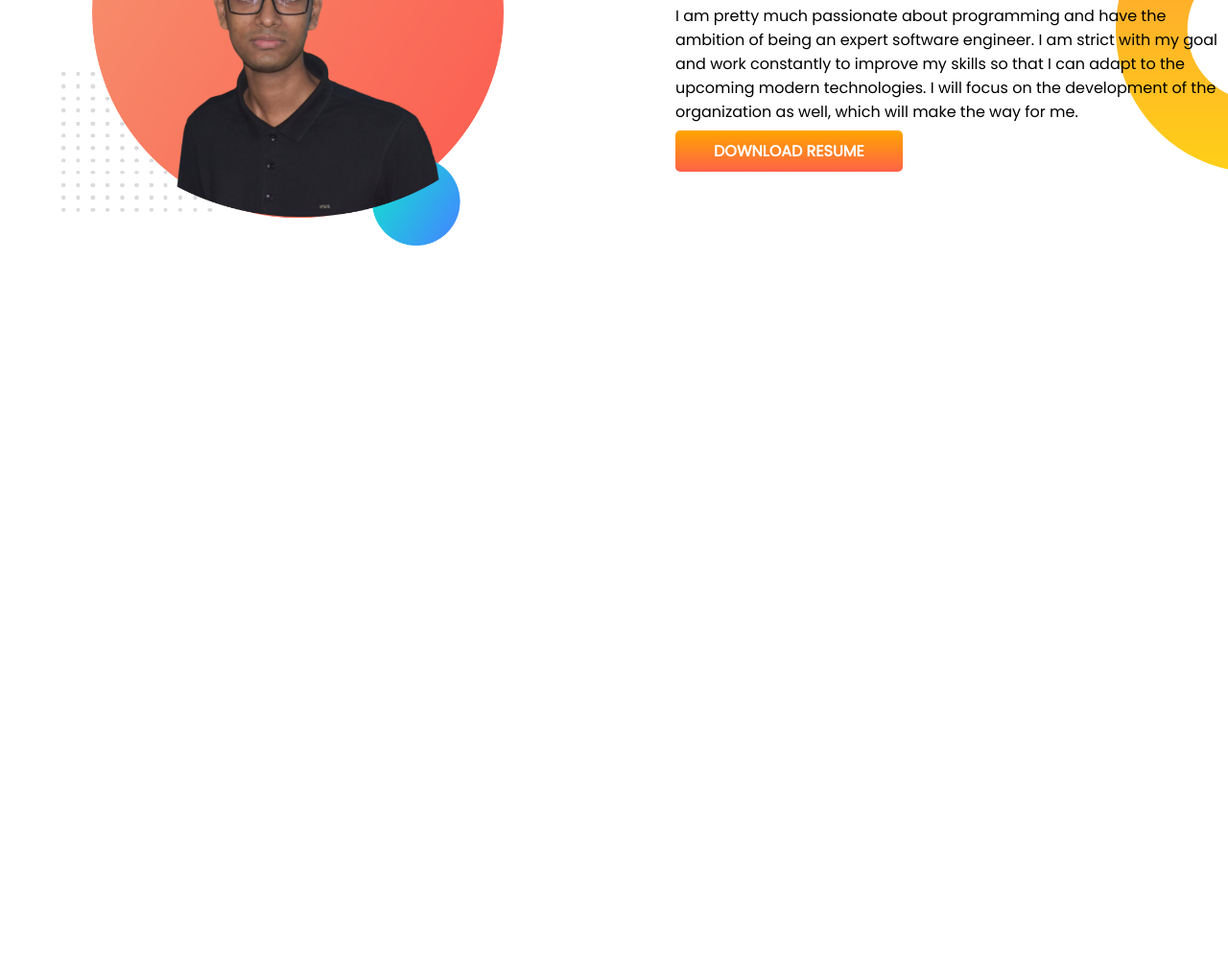
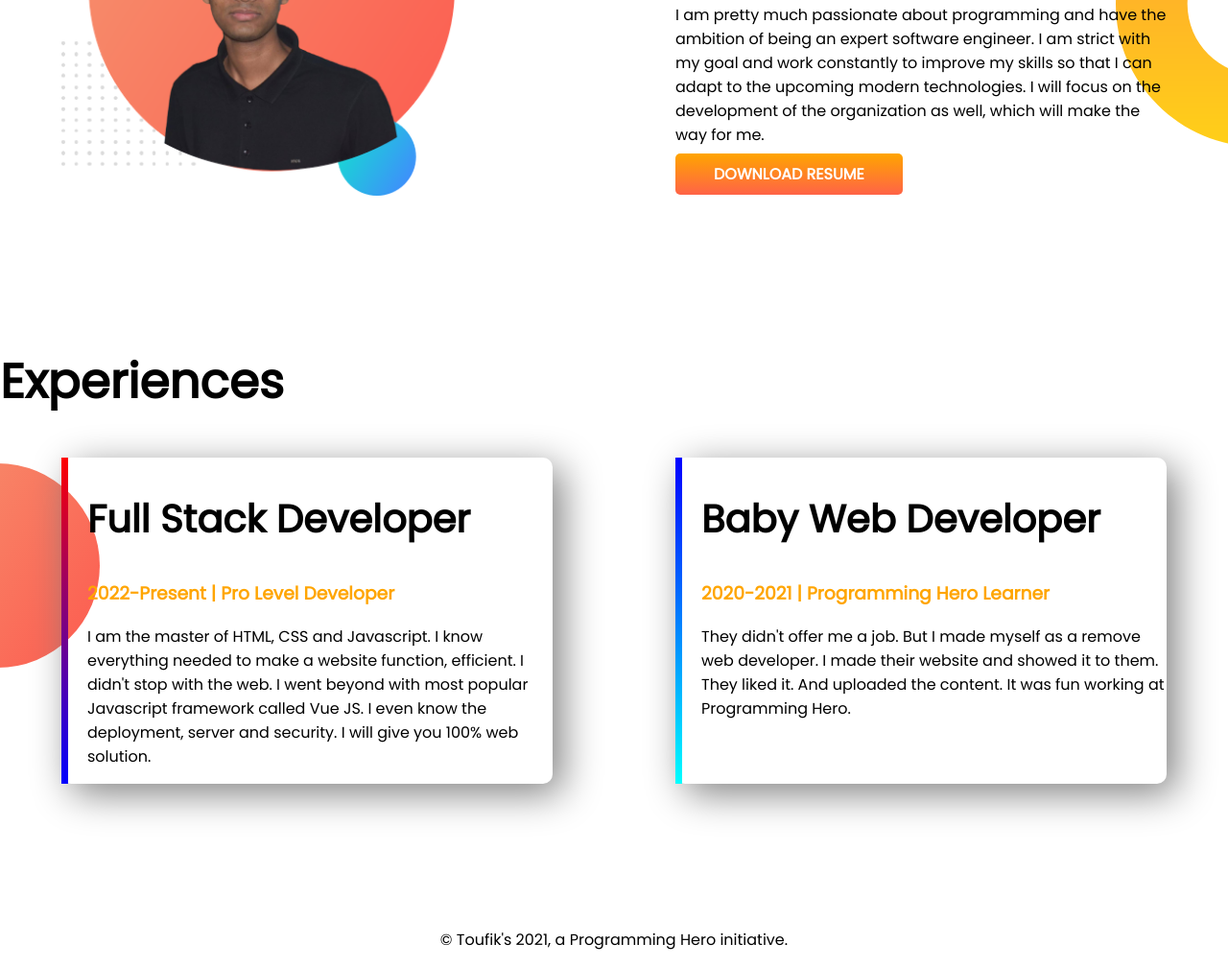
Before and after one commit to toufikcse/Toufik-Portfolio, a plain HTML site: page index.html in a window 1280 px wide. Shown: the part 816-1824 px from the top of the page at 96% size. Before the commit the page ends 1229 px from the top, so only its background shows below. Drawn offline with Linux system fonts and the light colour scheme.

Commit message:
footer and experience added

```diff
--- a/css/style.css
+++ b/css/style.css
@@ -2,29 +2,27 @@ body{
     font-family: 'Poppins', sans-serif;
     margin: 0%;
 }
-
 h1{
     font-size: 50px;
 }
-
+h2{
+    font-size: 40px;
+}
 .orange-color{
     color: orange;
 }
-
-section{
+.flexible-container{
     display: flex;
     margin-bottom: 150px;
 }
-
 .half-width{
     width: 50%;
     padding-left: 5%;
+    padding-right: 5%;
 }
-
 .half-width img{
     width: 80%;
 }
-
 .link-button{
     text-decoration: none;
     background-image: linear-gradient(orange, tomato);
@@ -42,3 +40,29 @@ section{
     background-repeat: no-repeat;
     background-position: right;
 }
+.experience-area{
+    background-image: url("/images/exp-bg.png");
+    background-repeat: no-repeat;
+    background-position: left;
+}
+.experience-item{
+    box-shadow: 10px 10px 40px gray;
+    border-radius: 10px;
+    width: 40%;
+    margin-left: 5%;
+    margin-right: 5%;
+    padding-left: 20px;
+}
+#web-dev-experience{
+    border-left: 7px solid;
+    border-image: linear-gradient(blue, cyan);
+    border-image-slice: 1;
+}
+#full-stack-experience {
+    border-left: 7px solid;
+    border-image: linear-gradient(red, blue);
+    border-image-slice: 1;
+}
+footer p{
+    text-align: center;
+}
--- a/index.html
+++ b/index.html
@@ -11,7 +11,7 @@
     <link rel="stylesheet" href="css/style.css">
 </head>
 <body>
-    <section class="top-banner">
+    <section class="top-banner flexible-container">
         <div class="half-width">
             <h1>Welcome To</h1>
             <h1><span class="orange-color">Toufik's</span> World!</h1>
@@ -26,7 +26,7 @@
         </div>
     </section>
 
-    <section class="middle-banner">
+    <section class="middle-banner flexible-container">
         <div class="half-width">
             <img src="images/my-bg.png" alt="Toufik's Picture">
         </div>
@@ -39,5 +39,23 @@
         </div>
     </section>
 
+    <section class="experience-area">
+        <h1>Experiences</h1>
+        <div class="flexible-container">
+            <div id="full-stack-experience" class="experience-item">
+                <h2>Full Stack Developer</h2>
+                <h3 style="color: orange;">2022-Present | Pro Level Developer</h3>
+                <p>I am the master of HTML, CSS and Javascript. I know everything needed to make a website function, efficient. I didn't stop with the web. I went beyond with most popular Javascript framework called Vue JS. I even know the deployment, server and security. I will give you 100% web solution.</p>
+            </div>
+            <div id="web-dev-experience" class="experience-item">
+                <h2>Baby Web Developer</h2>
+                <h3 style="color: orange;">2020-2021 | Programming Hero Learner</h3>
+                <p>They didn't offer me a job. But I made myself as a remove web developer. I made their website and showed it to them. They liked it. And uploaded the content. It was fun working at Programming Hero.</p>
+            </div>
+        </div>
+    </section>
+    <footer>
+        <p>© Toufik's 2021, a Programming Hero initiative.</p>
+    </footer>
 </body>
 </html>
```
Also changed, not shown: images/botanical_garden.jpg (deleted), images/nilachal.jpg (deleted), images/nilachal_2.jpg (deleted), images/tea-stall.jpg (deleted), images/versity.jpg (deleted).
